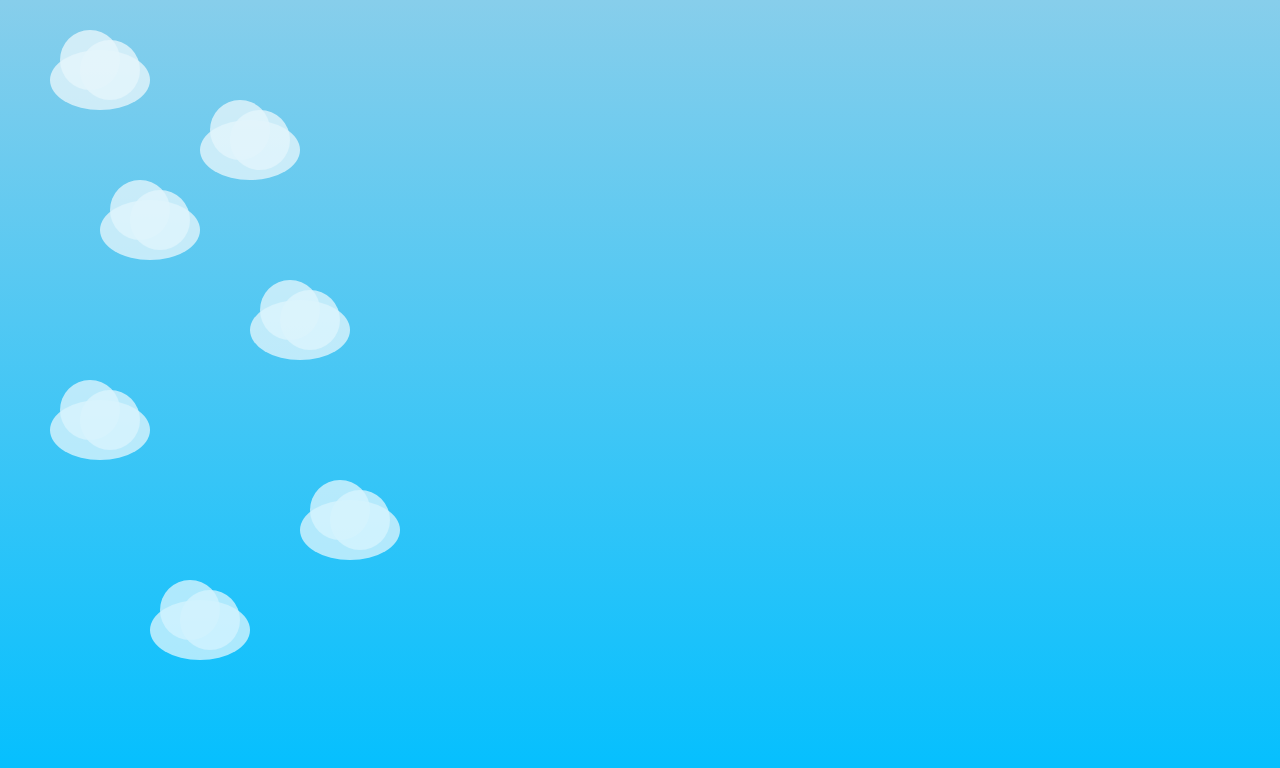
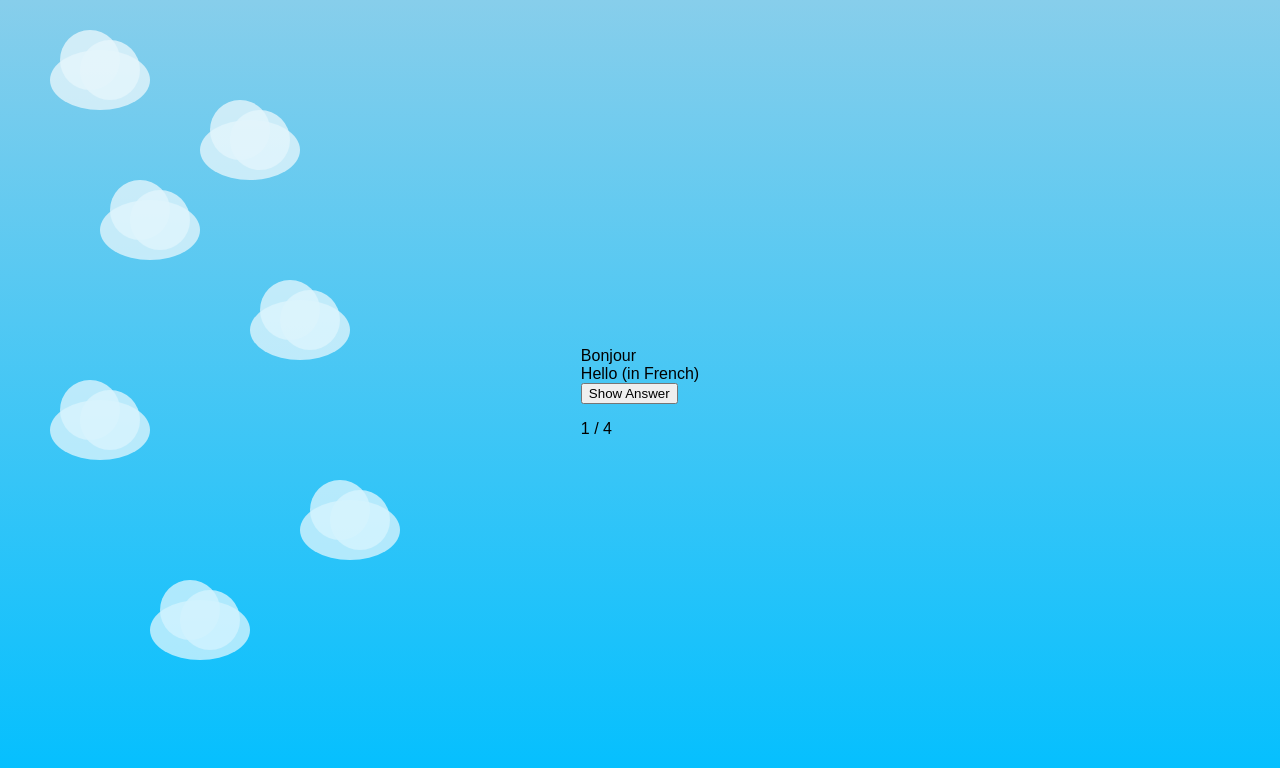
Before and after one commit to Alfred-Folashade/Smart-Flashcard-Generator, a React (Create React App) app in the folder Smart-Flashcard-Generator/Frontend/my-react-app/: page /Flashcards in a window 1280 px wide. Shown: the top 768 px of the page. Built offline with nearby package versions, Linux system fonts and the light colour scheme.

Commit message:
Moved code from flashcard_frontend to react route Flashcards.js

```diff
--- a/Smart-Flashcard-Generator/Frontend/my-react-app/src/pages/Flashcards.js
+++ b/Smart-Flashcard-Generator/Frontend/my-react-app/src/pages/Flashcards.js
@@ -1,4 +1,4 @@
-import React from 'react'
+import React, { useState } from 'react'
 
 
 
@@ -6,6 +6,49 @@ import React from 'react'
 
 
 function Flashcards() {
+  const { useState } = React;
+
+    // Sample flashcards data
+    const flashcardsData = [
+      { word: "Bonjour", definition: "Hello (in French)" },
+      { word: "Gracias", definition: "Thank you (in Spanish)" },
+      { word: "Au revoir", definition: "Goodbye (in French)" },
+      { word: "Por favor", definition: "Please (in Spanish)" },
+    ];
+   // Flashcard component that handles the flip animation
+   const Flashcard = ({ flashcard, flipped, onFlip }) => {
+    return (
+      <div className={`flashcard ${flipped ? "flipped" : ""}`} onClick={onFlip}>
+        <div className="front">
+          {flashcard.word}
+        </div>
+        <div className="back">
+          {flashcard.definition}
+        </div>
+      </div>
+    );
+  };
+
+  // Main App component
+
+    const [currentIndex, setCurrentIndex] = useState(0);
+    const [flipped, setFlipped] = useState(false);
+    const totalCards = flashcardsData.length;
+
+    const handleFlip = () => setFlipped(!flipped);
+    const handleNext = () => {
+      setCurrentIndex((currentIndex + 1) % totalCards);
+      setFlipped(false);
+    };
+
+    const progressPercent = ((currentIndex) / totalCards) * 100;
+
+
+
+
+
+  // Render the React App into the DOM
+
   return (
     <div>
     <div class="cloud" style={{top: "50px", left: "50px"}}></div>
@@ -15,6 +58,24 @@ function Flashcards() {
     <div class="cloud" style={{top: "400px", left: "50px"}}></div>
     <div class="cloud" style={{top: "500px", left: "300px"}}></div>
     <div class="cloud" style={{top: "600px", left: "150px"}}></div>
+    <div className="flashcard-container">
+        <div className="progress-bar">
+          <div className="progress-bar-fill" style={{ width: progressPercent + '%' }}></div>
+        </div>
+        <Flashcard
+          flashcard={flashcardsData[currentIndex]}
+          flipped={flipped}
+          onFlip={handleFlip}
+        />
+        <div>
+          {flipped ? (
+            <button className="btn" onClick={handleNext}>Next Card</button>
+          ) : (
+            <button className="btn" onClick={handleFlip}>Show Answer</button>
+          )}
+        </div>
+        <p>{currentIndex + 1} / {totalCards}</p>
+      </div>
 
     <div id="root"></div>
 
```
